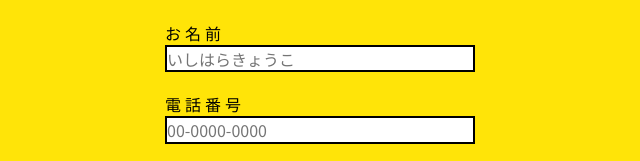
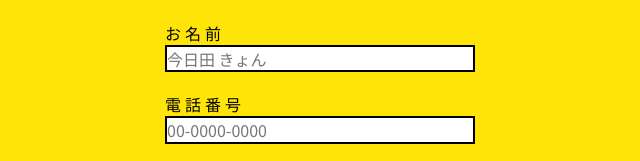
Before and after one commit to KyokoIshihara/webdesign, a plain HTML site: page index.html in a window 1280 px wide. Shown: the part 1739-1900 px from the top of the page, 320-960 px from the left. Drawn offline with Linux system fonts and the light colour scheme.

Commit message:
Update index.html

```diff
--- a/index.html
+++ b/index.html
@@ -128,7 +128,7 @@
                         <dl>
                             <div class="form-item">
                                 <dt>お名前</dt>
-                                <dd><input type="text" placeholder="いしはらきょうこ" name="userName"></dd>
+                                <dd><input type="text" placeholder="今日田 きょん" name="userName"></dd>
                             </div>
                             <div class="form-item">
                                 <dt>電話番号</dt>
```
